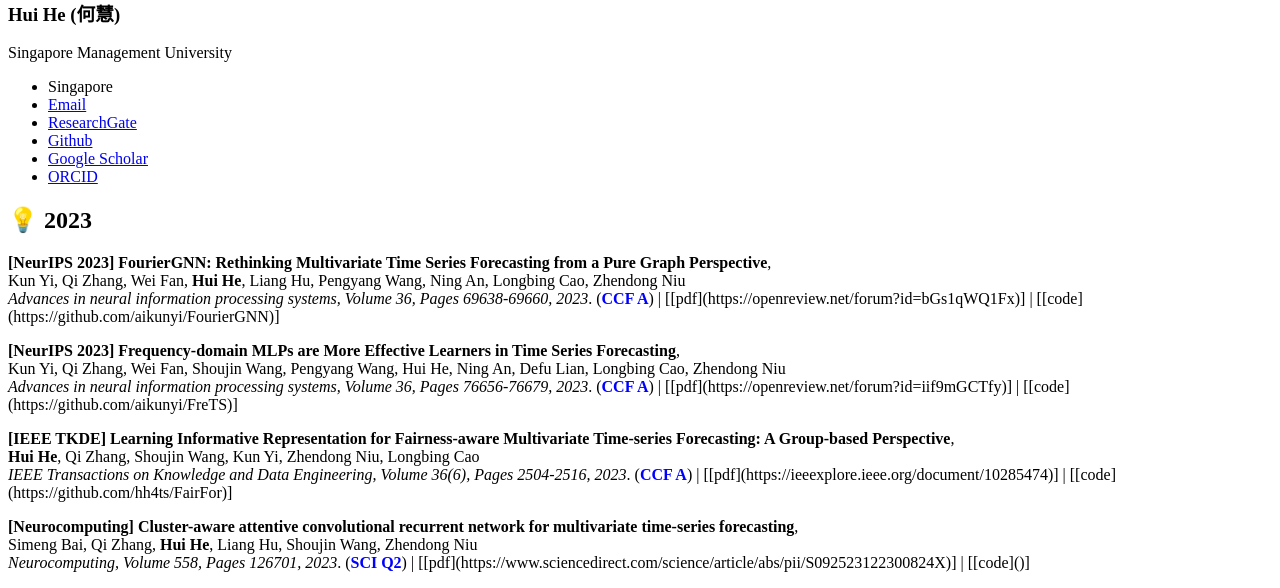
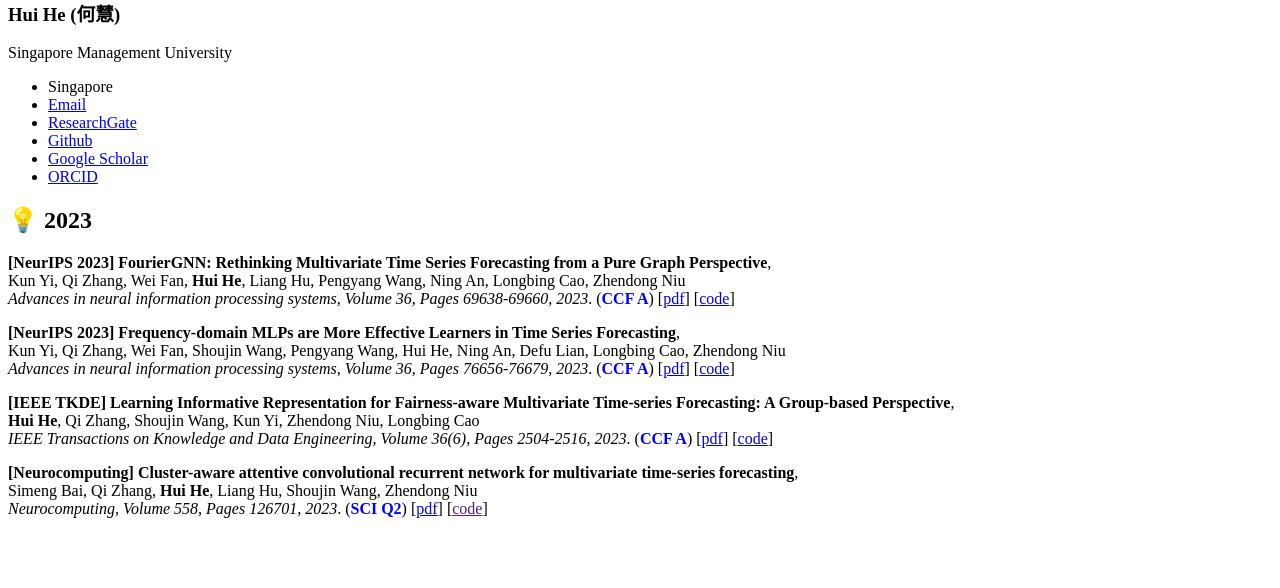
Before and after one commit to hh4ts/huihe.github.io, a Jekyll site: the page built from _pages/publication/2023.md, in a window 1280 px wide. Shown: the part 526-1114 px from the top of the page. Built offline with Jekyll 4.4.1, drawn with Linux system fonts in a browser that asks for light colours; our own code applies the rules of GitHub Pages for plain Markdown files; after the commit the page ends 1060 px from its top, so only the background shows below that.

Commit message:
Update 2023.md

```diff
--- a/_pages/publication/2023.md
+++ b/_pages/publication/2023.md
@@ -3,19 +3,19 @@
 **[NeurIPS 2023]**
 **FourierGNN: Rethinking Multivariate Time Series Forecasting from a Pure Graph Perspective**,<br />
    Kun Yi, Qi Zhang, Wei Fan, **Hui He**, Liang Hu, Pengyang Wang, Ning An, Longbing Cao, Zhendong Niu <br />
-   *Advances in neural information processing systems, Volume 36, Pages 69638-69660, 2023*. (<span style="color:blue">**CCF A**</span>) \| [\[pdf\](https://openreview.net/forum?id=bGs1qWQ1Fx)] \| [\[code\](https://github.com/aikunyi/FourierGNN)]
+   *Advances in neural information processing systems, Volume 36, Pages 69638-69660, 2023*. (<span style="color:blue">**CCF A**</span>) [[pdf](https://openreview.net/forum?id=bGs1qWQ1Fx)] [[code](https://github.com/aikunyi/FourierGNN)]
 
 **[NeurIPS 2023]**
 **Frequency-domain MLPs are More Effective Learners in Time Series Forecasting**,<br />
    Kun Yi, Qi Zhang, Wei Fan, Shoujin Wang, Pengyang Wang, Hui He, Ning An, Defu Lian, Longbing Cao, Zhendong Niu <br />
-   *Advances in neural information processing systems, Volume 36, Pages 76656-76679, 2023*. (<span style="color:blue">**CCF A**</span>) \| [\[pdf\](https://openreview.net/forum?id=iif9mGCTfy)] \| [\[code\](https://github.com/aikunyi/FreTS)]
+   *Advances in neural information processing systems, Volume 36, Pages 76656-76679, 2023*. (<span style="color:blue">**CCF A**</span>) [[pdf](https://openreview.net/forum?id=iif9mGCTfy)] [[code](https://github.com/aikunyi/FreTS)]
 
 **[IEEE TKDE]**
 **Learning Informative Representation for Fairness-aware Multivariate Time-series Forecasting: A Group-based Perspective**,<br />
    **Hui He**, Qi Zhang, Shoujin Wang, Kun Yi, Zhendong Niu, Longbing Cao <br />
-   *IEEE Transactions on Knowledge and Data Engineering, Volume 36(6), Pages 2504-2516, 2023*. (<span style="color:blue">**CCF A**</span>) \| [\[pdf\](https://ieeexplore.ieee.org/document/10285474)] \| [\[code\](https://github.com/hh4ts/FairFor)]
+   *IEEE Transactions on Knowledge and Data Engineering, Volume 36(6), Pages 2504-2516, 2023*. (<span style="color:blue">**CCF A**</span>) [[pdf](https://ieeexplore.ieee.org/document/10285474)] [[code](https://github.com/hh4ts/FairFor)]
 
 **[Neurocomputing]**
 **Cluster-aware attentive convolutional recurrent network for multivariate time-series forecasting**,<br />
    Simeng Bai, Qi Zhang, **Hui He**, Liang Hu, Shoujin Wang, Zhendong Niu <br />
-   *Neurocomputing, Volume 558, Pages 126701, 2023*. (<span style="color:blue">**SCI Q2**</span>) \| [\[pdf\](https://www.sciencedirect.com/science/article/abs/pii/S092523122300824X)] \| [\[code\]()]
+   *Neurocomputing, Volume 558, Pages 126701, 2023*. (<span style="color:blue">**SCI Q2**</span>) [[pdf](https://www.sciencedirect.com/science/article/abs/pii/S092523122300824X)] [[code]()]
```
